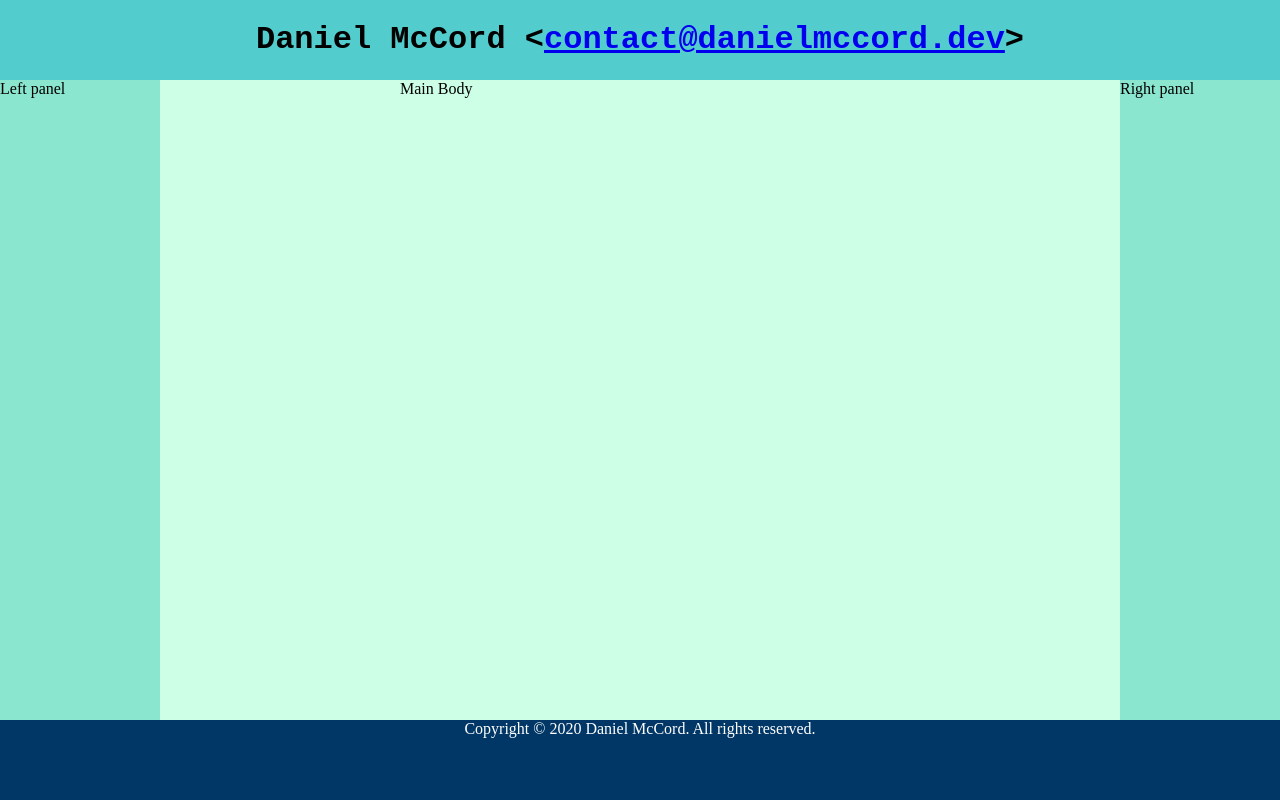
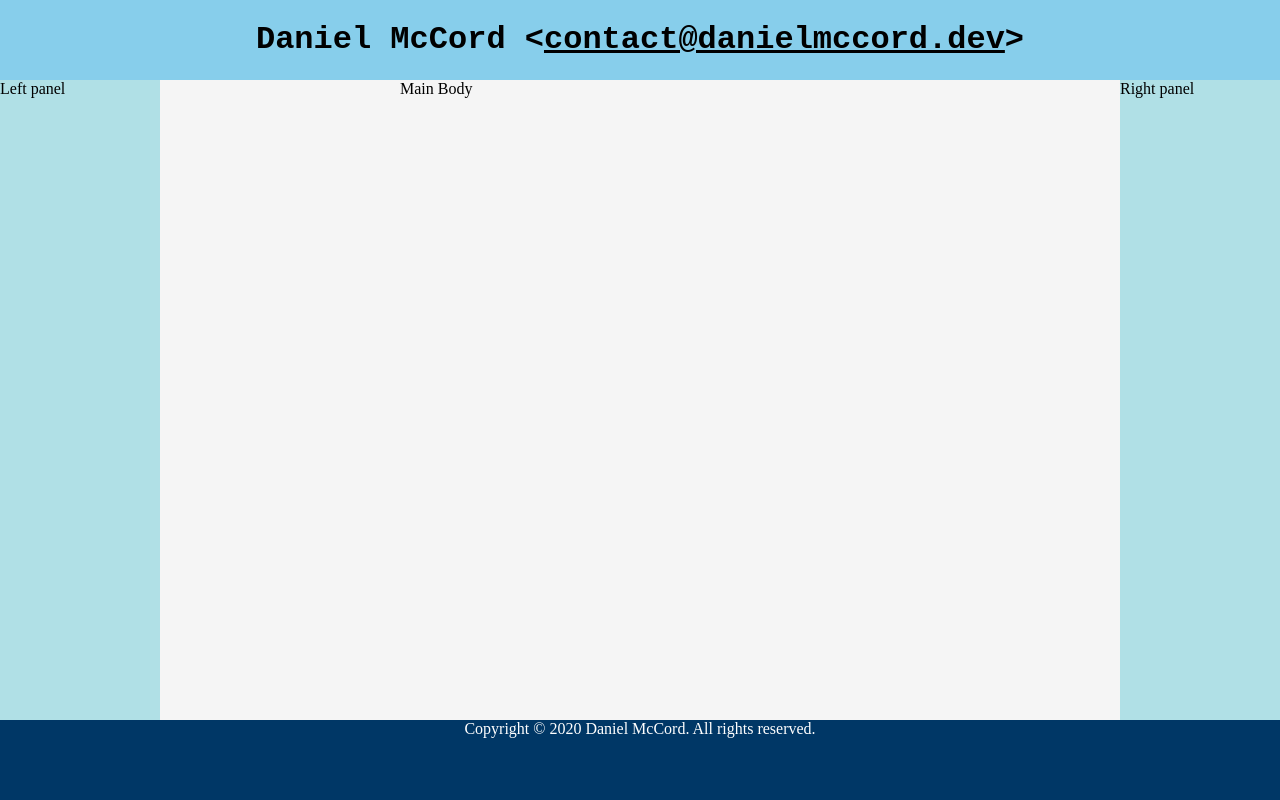
Before and after one commit to DanielMcCord/danielmccord.github.io, a plain HTML site: page root/index.html in a window 1280 px wide. Drawn offline with Linux system fonts and the light colour scheme.

Commit message:
Improve color scheme somewhat, mostly named colors

```diff
--- a/root/index.css
+++ b/root/index.css
@@ -12,13 +12,17 @@ html {
     width: 100%;
     /* 100% height of viewport */
     height: 100vh;
-    background: #CCFFE6;
+    background: whitesmoke;
     /* our root font size */
     font-size: 1.0em;
 }
 
 h1 {
     font-family: "Source Code Pro", "Bitstream Vera Sans Mono", "Courier New", monospace;
+}
+
+h1 a {
+    color: black;
 }
 
 body {
@@ -45,7 +49,7 @@ div.container {
 }
 
 div.header {
-    background: #52CCCC;
+    background: skyblue;
     text-align: center;
     /* head corresponds to name in template */
     grid-area: head;
@@ -60,7 +64,7 @@ div.footer {
 
 /* div elements with "panel" class */
 div.panel {
-    background: #8AE6CF;
+    background: powderblue;
 }
 
 /* with both "panel" and "left" class */
```
